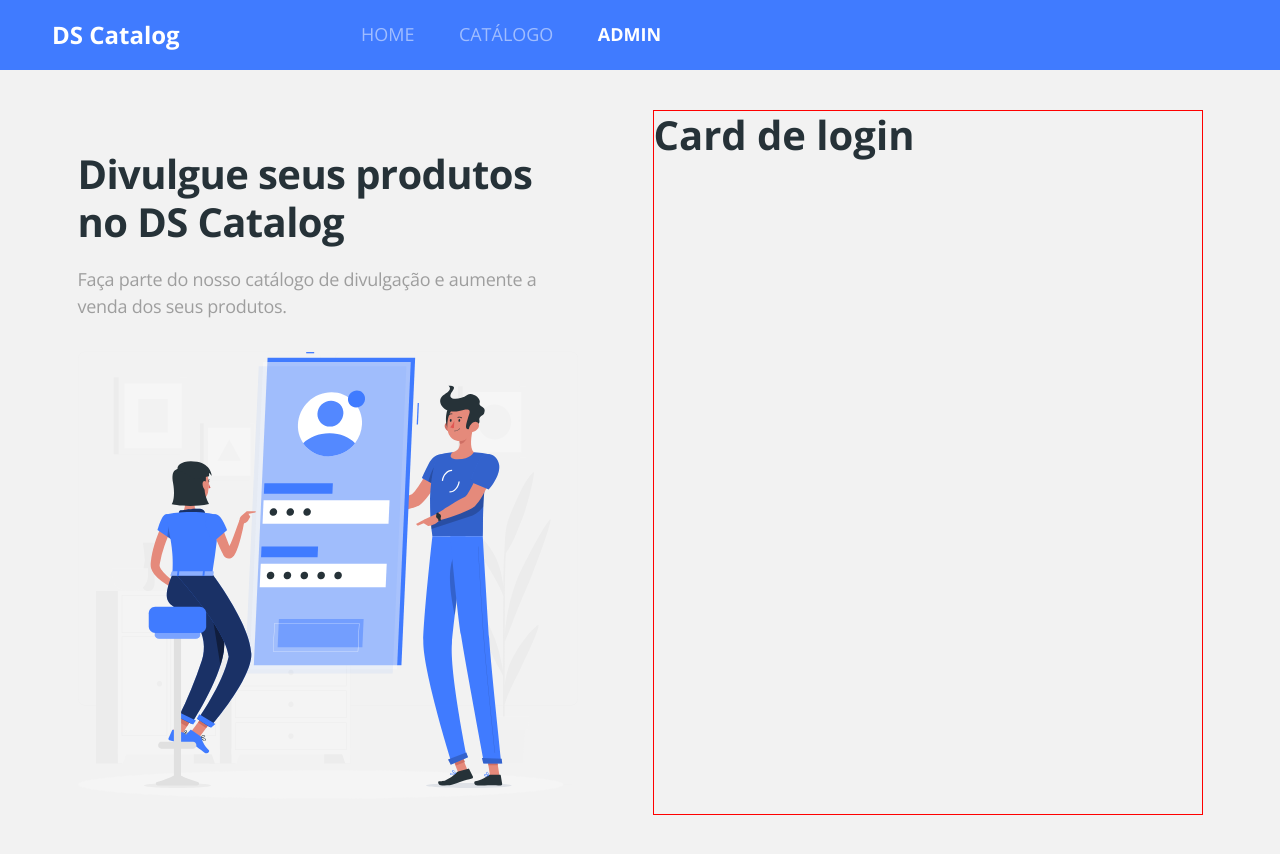
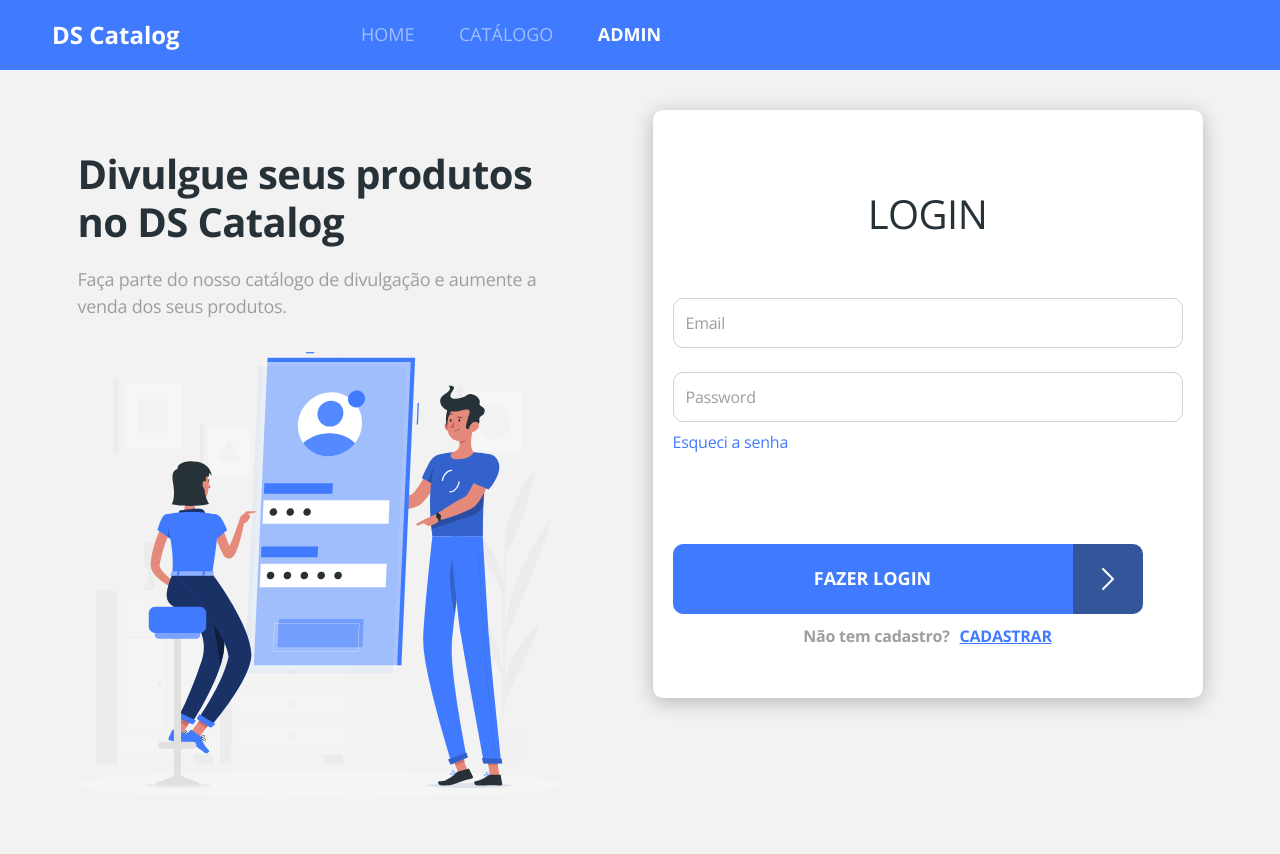
Before and after one commit to mmvalcanaia/ds-catalog, a React (Create React App) app in the folder frontweb/: page /admin/auth/login in a window 1280 px wide. Built offline with nearby package versions, Linux system fonts and the light colour scheme; no server answers.

Commit message:
Login card css

```diff
--- a/frontweb/src/App.css
+++ b/frontweb/src/App.css
@@ -25,3 +25,15 @@
   background: #fff;
   box-shadow: 0px 4px 20px rgba(0, 0, 0, 0.25);
 }
+
+.base-input {
+  border-radius: 10px;
+  font-size: 1em;
+  letter-spacing: -0.015em;
+  color: #263238;
+  height: 50px;
+}
+
+.base-input::placeholder {
+  color: #9e9e9e;
+}
--- a/frontweb/src/components/ButtonIcon/styles.css
+++ b/frontweb/src/components/ButtonIcon/styles.css
@@ -3,6 +3,7 @@
 }
 
 .btn-container button {
+  width: calc(100% - 50px);
   border-radius: 10px 0 0 10px;
 }
 
@@ -23,11 +24,14 @@
   color: #fff;
 }
 
-
 @media (min-width: 576px) {
   .btn-icon-container {
     height: 70px;
     width: 70px;
+  }
+
+  .btn-container button {
+    width: calc(100% - 70px);
   }
 
   .btn h6 {
--- /dev/null
+++ b/frontweb/src/pages/Admin/Auth/Login/index.tsx
@@ -0,0 +1,43 @@
+import './styles.css';
+import ButtonIcon from 'components/ButtonIcon';
+import { Link } from 'react-router-dom';
+
+const Login = () => {
+  return (
+    <div className="base-card login-card">
+      <h1>LOGIN</h1>
+      <form>
+        <div className="mb-4">
+          <input
+            type="text"
+            className="form-control base-input"
+            placeholder="Email"
+            name="username"
+          />
+        </div>
+        <div className="mb-2">
+          <input
+            type="password"
+            className="form-control base-input"
+            placeholder="Password"
+            name="password"
+          />
+        </div>
+        <Link to="/admin/auth/recover" className="login-link-recover">
+          Esqueci a senha
+        </Link>
+        <div className="login-submit">
+          <ButtonIcon text="Fazer login" />
+        </div>
+        <div className="signup-container">
+          <span className="not-registered">Não tem cadastro?</span>
+          <Link to="/admin/auth/register" className="login-link-register">
+            CADASTRAR
+          </Link>
+        </div>
+      </form>
+    </div>
+  );
+};
+
+export default Login;
--- /dev/null
+++ b/frontweb/src/pages/Admin/Auth/Login/styles.css
@@ -0,0 +1,49 @@
+.login-card {
+  padding: 20px;
+  font-size: 16px;
+}
+
+.login-card h1 {
+  padding: 60px 20px;
+  font-weight: normal;
+  font-size: 2.5em;
+  text-align: center;
+  letter-spacing: -0.015em;
+  color: #263238;
+  text-transform: uppercase;
+}
+
+.login-link-recover {
+  font-size: 1em;
+  letter-spacing: -0.015em;
+  color: #407bff;
+  display: block;
+  margin-bottom: 90px;
+}
+
+.login-link-register {
+  font-weight: bold;
+  font-size: 1em;
+  text-align: center;
+  letter-spacing: -0.015em;
+  text-decoration-line: underline;
+  color: #407bff;
+  margin-left: 10px;
+}
+
+.login-submit {
+  margin-bottom: 10px;
+}
+
+.not-registered {
+  font-weight: bold;
+  font-size: 1em;
+  text-align: center;
+  letter-spacing: -0.015em;
+  color: #9e9e9e;
+}
+
+.signup-container {
+  text-align: center;
+  margin-bottom: 30px;
+}
--- a/frontweb/src/pages/Admin/Auth/index.tsx
+++ b/frontweb/src/pages/Admin/Auth/index.tsx
@@ -1,5 +1,6 @@
 import { ReactComponent as AuthImage } from 'assets/images/auth-image.svg';
 import { Route, Switch } from 'react-router-dom';
+import Login from './Login';
 
 import "./styles.css";
 
@@ -17,7 +18,7 @@
       <div className="auth-form-container">
         <Switch>
           <Route path="/admin/auth/login">
-            <h1>Card de login</h1>
+            <Login />
           </Route>
           <Route path="/admin/auth/signup">
             <h1>Card de Signup</h1>
--- a/frontweb/src/pages/Admin/Auth/styles.css
+++ b/frontweb/src/pages/Admin/Auth/styles.css
@@ -10,7 +10,6 @@
 
 .auth-form-container {
   width: 100%;
-  border: 1px solid red;
 }
 
 @media (min-width: 576px) {
```
